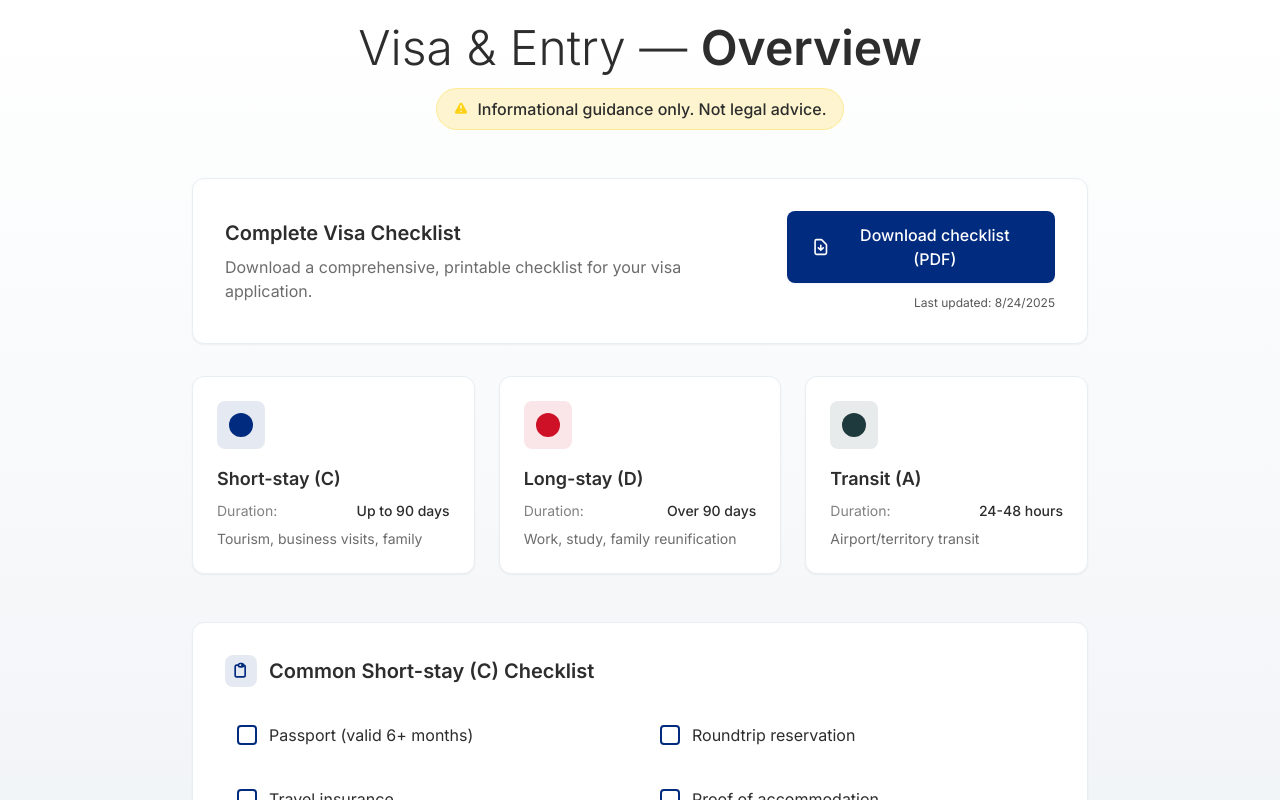
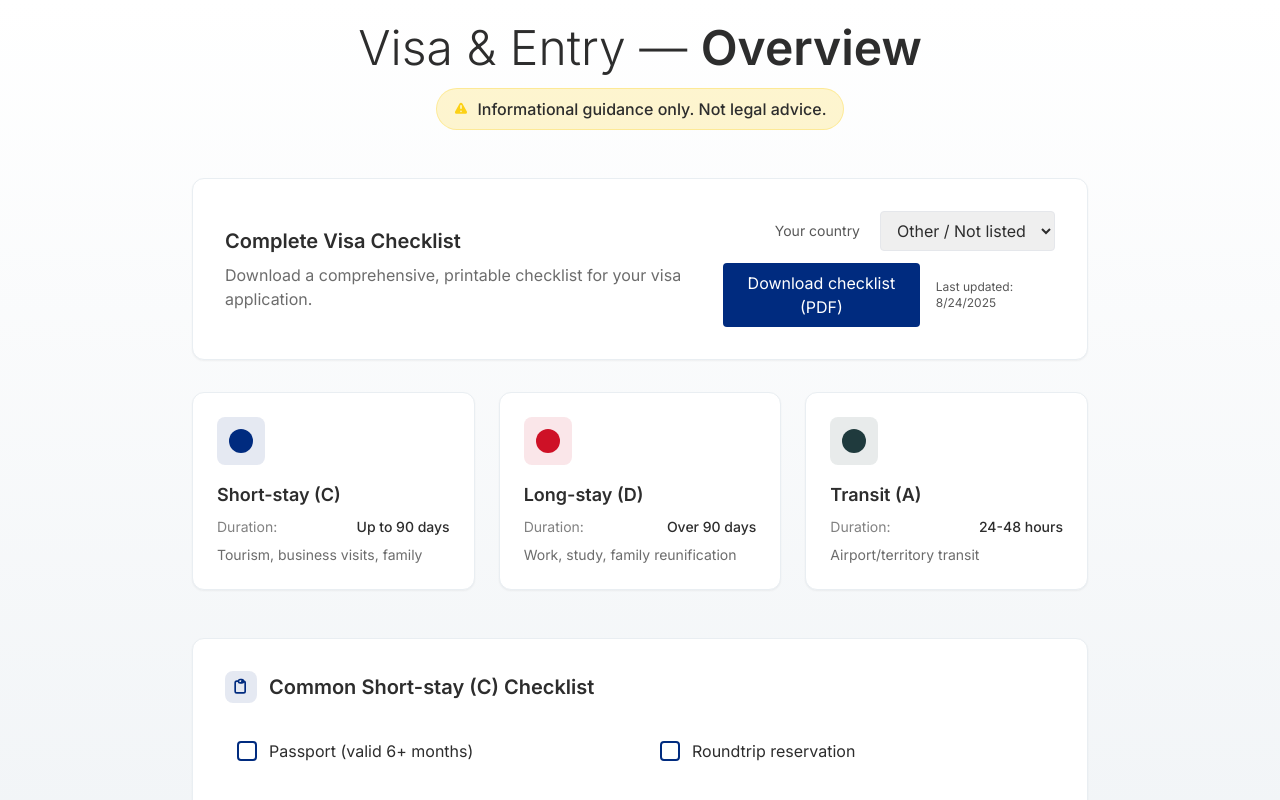
Before and after one commit to CodeNKoffee/eye-on-romania, a Next.js app: page /en/visa in a window 1280 px wide. Shown: the top 800 px of the page. Built offline with nearby package versions, Linux system fonts and the light colour scheme.

Commit message:
feat: add study and business modules

```diff
--- /dev/null
+++ b/src/app/[locale]/business/page.tsx
@@ -0,0 +1,34 @@
+import Link from 'next/link';
+
+export default function Business() {
+  return (
+    <div className="min-h-screen bg-gradient-to-b from-paper to-danube-mist">
+      <div className="container mx-auto px-6 py-12">
+        <div className="text-center mb-8 max-w-3xl mx-auto">
+          <h1 className="text-4xl font-light text-transylvanian-stone mb-4">Business & Startups</h1>
+          <p className="text-transylvanian-stone/70">Company setup basics, SRL primer, and ecosystem highlights.</p>
+        </div>
+
+        <div className="grid md:grid-cols-3 gap-6">
+          <article className="bg-white rounded-xl shadow-sm border border-danube-mist p-6">
+            <h3 className="font-semibold text-xl mb-2">Start an SRL</h3>
+            <p className="text-sm text-transylvanian-stone/70 mb-4">Overview of steps, timeline, and typical costs.</p>
+            <Link href="/business" className="text-tricolor-blue hover:underline">Company setup guide</Link>
+          </article>
+
+          <article className="bg-white rounded-xl shadow-sm border border-danube-mist p-6">
+            <h3 className="font-semibold text-xl mb-2">Ecosystem</h3>
+            <p className="text-sm text-transylvanian-stone/70 mb-4">Accelerators, coworking spaces, and funding opportunities.</p>
+            <Link href="/travel" className="text-tricolor-blue hover:underline">Ecosystem highlights</Link>
+          </article>
+
+          <article className="bg-white rounded-xl shadow-sm border border-danube-mist p-6">
+            <h3 className="font-semibold text-xl mb-2">Pitch Romania</h3>
+            <p className="text-sm text-transylvanian-stone/70 mb-4">Key statistics and sources to include in partner conversations.</p>
+            <Link href="/institutions" className="text-tricolor-blue hover:underline">For institutions</Link>
+          </article>
+        </div>
+      </div>
+    </div>
+  );
+}
--- /dev/null
+++ b/src/app/[locale]/study-work/page.tsx
@@ -0,0 +1,34 @@
+import Link from 'next/link';
+
+export default function StudyWork() {
+  return (
+    <div className="min-h-screen bg-gradient-to-b from-paper to-danube-mist">
+      <div className="container mx-auto px-6 py-12">
+        <div className="text-center mb-8 max-w-3xl mx-auto">
+          <h1 className="text-4xl font-light text-transylvanian-stone mb-4">Study & Work</h1>
+          <p className="text-transylvanian-stone/70">Pathways for students, post-study work and career hubs.</p>
+        </div>
+
+        <div className="grid md:grid-cols-3 gap-6">
+          <article className="bg-white rounded-xl shadow-sm border border-danube-mist p-6">
+            <h3 className="font-semibold text-xl mb-2">Study in Romania</h3>
+            <p className="text-sm text-transylvanian-stone/70 mb-4">Recognized universities, tuition expectations, and scholarship guidance.</p>
+            <Link href="/study-work" className="text-tricolor-blue hover:underline">Explore programs</Link>
+          </article>
+
+          <article className="bg-white rounded-xl shadow-sm border border-danube-mist p-6">
+            <h3 className="font-semibold text-xl mb-2">Post-Study Options</h3>
+            <p className="text-sm text-transylvanian-stone/70 mb-4">How to transition from a student visa to work authorization.</p>
+            <Link href="/study-work" className="text-tricolor-blue hover:underline">Learn the steps</Link>
+          </article>
+
+          <article className="bg-white rounded-xl shadow-sm border border-danube-mist p-6">
+            <h3 className="font-semibold text-xl mb-2">Career Hubs</h3>
+            <p className="text-sm text-transylvanian-stone/70 mb-4">Cluj, Bucharest, Iași — profiles and what to expect for tech and health sectors.</p>
+            <Link href="/travel" className="text-tricolor-blue hover:underline">See hubs</Link>
+          </article>
+        </div>
+      </div>
+    </div>
+  );
+}
--- a/src/app/[locale]/visa/page.tsx
+++ b/src/app/[locale]/visa/page.tsx
@@ -4,7 +4,7 @@ import { exportChecklistPDF } from '@/lib/pdf';
 import LastUpdated from '@/components/LastUpdated';
 
 export default function VisaPage() {
-  const [items] = useState([
+  const baseItems = [
     'Passport (valid 6+ months)',
     'Roundtrip reservation',
     'Travel insurance',
@@ -12,8 +12,21 @@ export default function VisaPage() {
     'Financial means evidence',
     'Completed application form',
     'Recent passport photos',
-    'Purpose of visit documentation'
-  ]);
+    'Purpose of visit documentation',
+  ];
+
+  const [selectedCountry, setSelectedCountry] = useState('OTHER');
+
+  const countryRules: Record<string, { visaRequired: boolean; extra?: string[] }> = {
+    'US': { visaRequired: false },
+    'GB': { visaRequired: false },
+    'IN': { visaRequired: true, extra: ['Consular appointment may be required'] },
+    'TR': { visaRequired: true, extra: ['Biometric data may be requested at application'] },
+    'OTHER': { visaRequired: true },
+  };
+
+  const activeRule = countryRules[selectedCountry] ?? countryRules.OTHER;
+  const items = activeRule.visaRequired ? baseItems.concat(activeRule.extra ?? []) : [];
 
   const visaTypes = [
     {
@@ -66,16 +79,32 @@ export default function VisaPage() {
                 </p>
               </div>
               <div className="flex flex-col items-end gap-3">
-                <button
-                  onClick={() => exportChecklistPDF('visa_checklist', items)}
-                  className="inline-flex items-center px-6 py-3 bg-tricolor-blue text-white rounded-lg hover:bg-tricolor-blue/90 transition-all duration-200 font-medium shadow-sm hover:shadow-md"
-                >
-                  <svg className="w-5 h-5 mr-2" fill="none" stroke="currentColor" viewBox="0 0 24 24">
-                    <path strokeLinecap="round" strokeLinejoin="round" strokeWidth={2} d="M12 10v6m0 0l-3-3m3 3l3-3m2 8H7a2 2 0 01-2-2V5a2 2 0 012-2h5.586a1 1 0 01.707.293l5.414 5.414a1 1 0 01.293.707V19a2 2 0 01-2 2z" />
-                  </svg>
-                  Download checklist (PDF)
-                </button>
-                <LastUpdated date={new Date().toISOString()} />
+                <div className="flex items-center gap-3">
+                  <label htmlFor="country" className="text-sm text-transylvanian-stone/80 mr-2">Your country</label>
+                  <select
+                    id="country"
+                    value={selectedCountry}
+                    onChange={(e) => setSelectedCountry(e.target.value)}
+                    className="px-3 py-2 border rounded"
+                    aria-label="Select your country to tailor checklist"
+                  >
+                    <option value="OTHER">Other / Not listed</option>
+                    <option value="US">United States</option>
+                    <option value="GB">United Kingdom</option>
+                    <option value="IN">India</option>
+                    <option value="TR">Turkey</option>
+                  </select>
+                </div>
+
+                <div className="flex items-center gap-4">
+                  <button
+                    onClick={() => exportChecklistPDF(`visa_checklist_${selectedCountry}`, items.length ? items : ['No visa required for short stays — check official guidance.'])}
+                    className="inline-flex items-center px-4 py-2 bg-tricolor-blue text-white rounded"
+                  >
+                    Download checklist (PDF)
+                  </button>
+                  <LastUpdated date={new Date().toISOString()} />
+                </div>
               </div>
             </div>
           </div>
--- a/src/locales/en.json
+++ b/src/locales/en.json
@@ -1,4 +1,8 @@
 {
-  "site.title": "EyeOnRomania",
-  "home.slogan": "A clear, trusted window into Romania"
+  "site": {
+    "title": "EyeOnRomania"
+  },
+  "home": {
+    "slogan": "A clear, trusted window into Romania"
+  }
 }
--- a/src/locales/ro.json
+++ b/src/locales/ro.json
@@ -1,4 +1,8 @@
 {
-  "site.title": "EyeOnRomania",
-  "home.slogan": "O fereastră clară și de încredere către România"
+  "site": {
+    "title": "EyeOnRomania"
+  },
+  "home": {
+    "slogan": "O fereastră clară și de încredere către România"
+  }
 }
```
